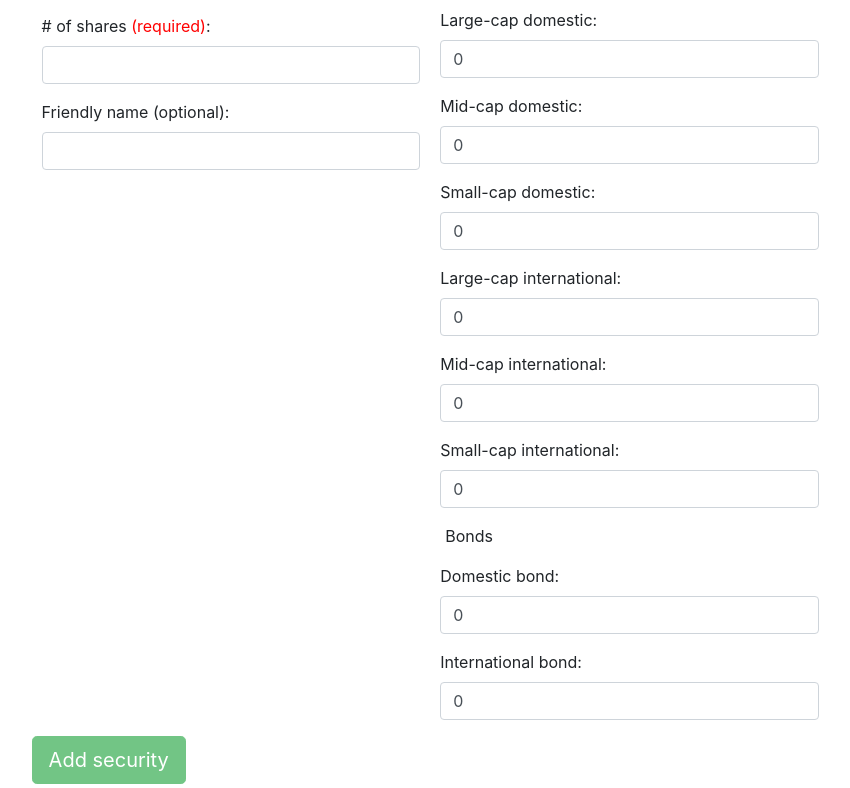
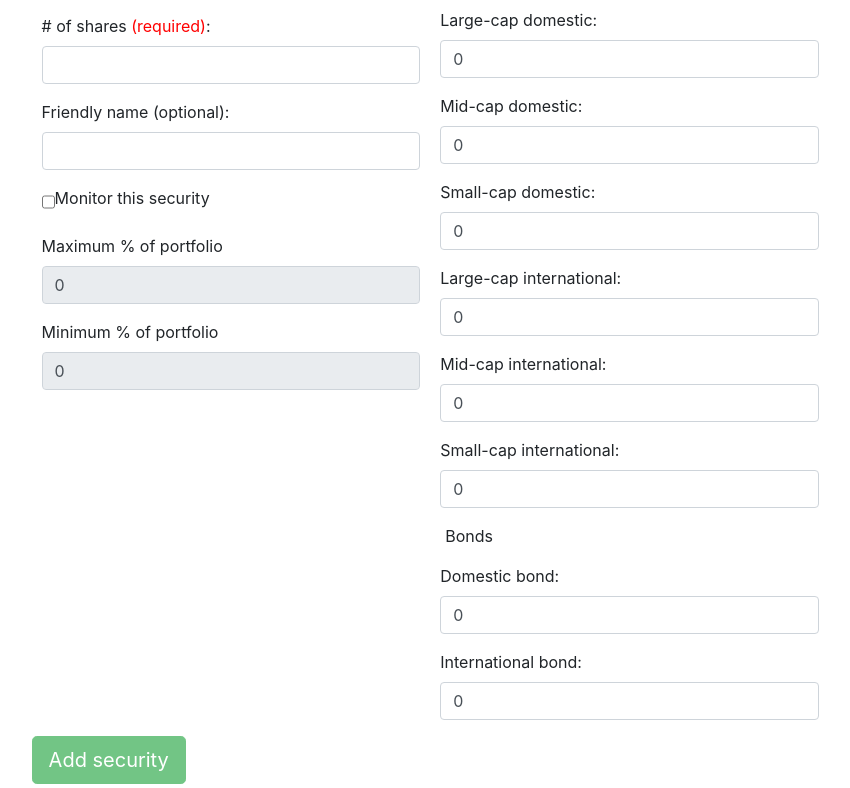
Before and after one commit to tmurphree/portfolio-dashboard-front-end, a Vue app: page /#/ in a window 1280 px wide. Shown: the part 1022-1810 px from the top of the page, without its empty margins (190-1040 px from the left). Built offline with nearby package versions, Linux system fonts and the light colour scheme; no server answers.

Commit message:
add monitor security conrols to home screen

```diff
--- a/src/views/home.vue
+++ b/src/views/home.vue
@@ -88,6 +88,22 @@
             <div class="form-group form-row">
               <label for="friendly-name">Friendly name (optional):</label>
               <input v-model="editedSecurity.friendlyName" class="form-control" id="friendly-name" name="friendly-name" type="text">
+            </div>
+            <div class="form-group form-row">
+              <input type="checkbox" id="checkbox" v-model="editedSecurity.monitored">
+              <label for="checkbox">Monitor this security</label>
+            </div>
+            <div class="form-group form-row">
+              <label for="friendly-name">Maximum % of portfolio</label>
+              <input v-model="editedSecurity.monitoredUpperBound" class="form-control" id="friendly-name" name="friendly-name" type="number"
+                :disabled="!(editedSecurity.monitored)"
+              >
+            </div>
+            <div class="form-group form-row">
+              <label for="friendly-name">Minimum % of portfolio</label>
+              <input v-model="editedSecurity.monitoredLowerBound" class="form-control" id="friendly-name" name="friendly-name" type="number"
+                :disabled="!(editedSecurity.monitored)"
+              >
             </div>
           </div>
           <div class="col-md-5" id="asset-classes">
```
